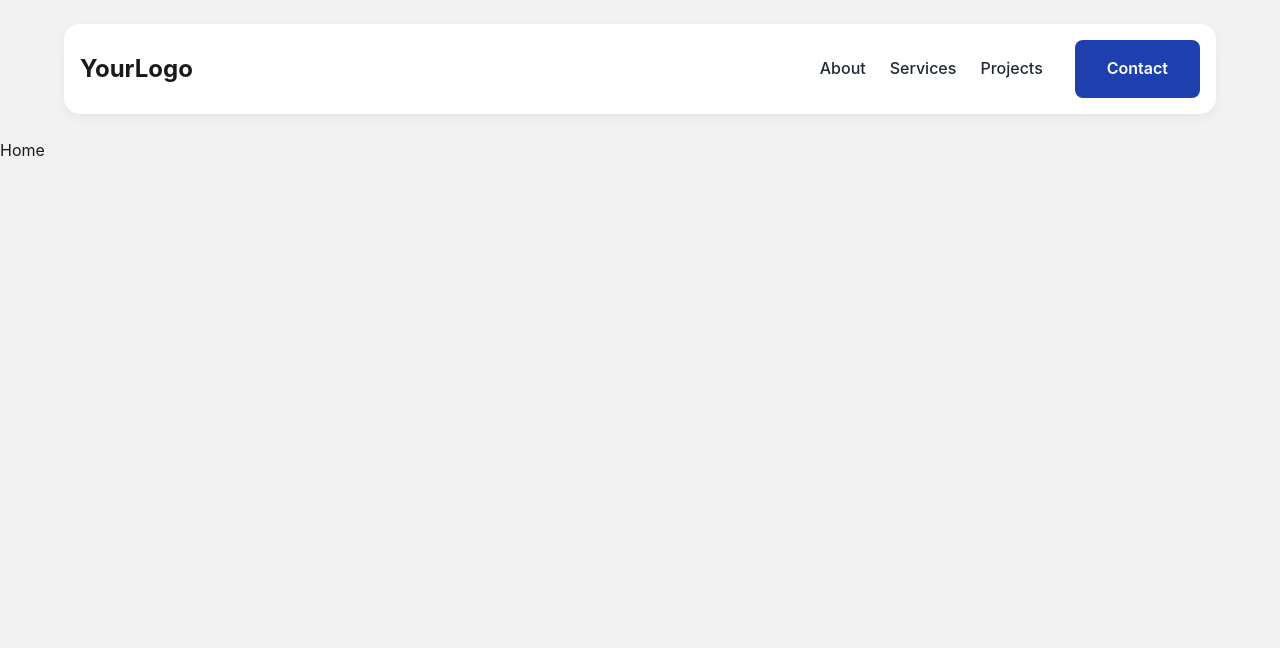
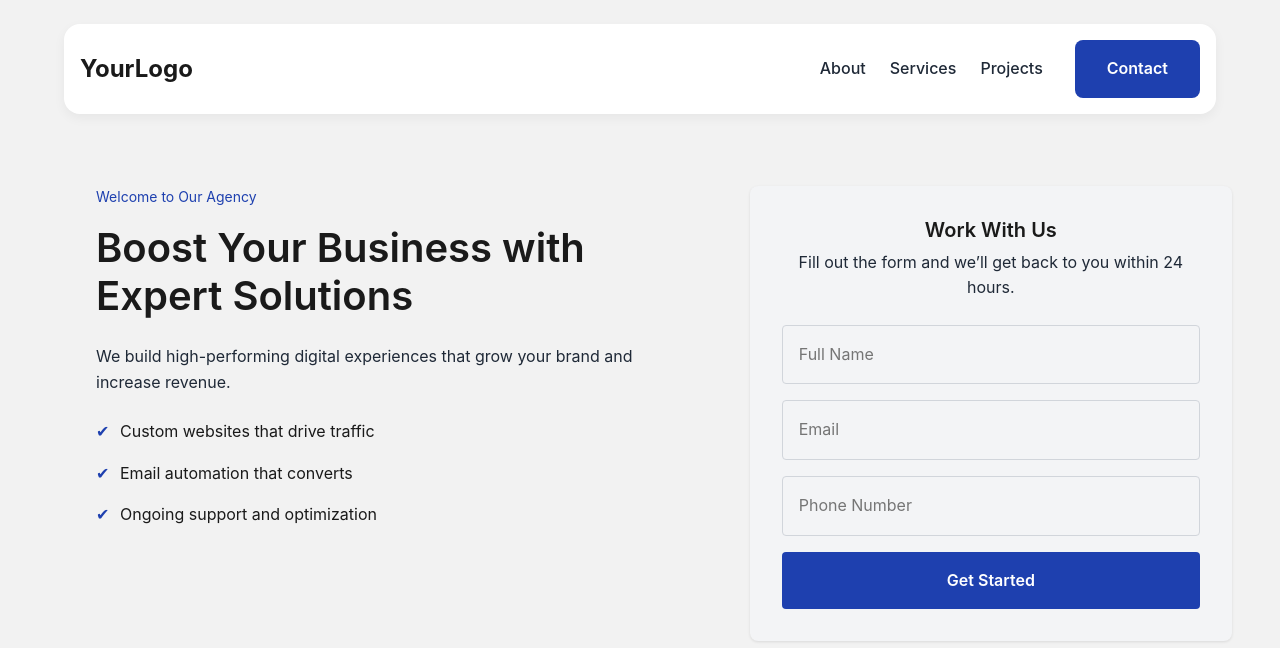
Before and after one commit to CESAR-JARAMILLO/Digital-Agency-Template, a Next.js app: page / in a window 1280 px wide. Shown: the top 648 px of the page. Built offline with nearby package versions, Linux system fonts and the light colour scheme.

Commit message:
create and style Hero

```diff
--- a/app/page.tsx
+++ b/app/page.tsx
@@ -1,3 +1,9 @@
+import Hero from "@/components/Hero";
+
 export default function Home() {
-  return <div>Home</div>;
+  return (
+    <>
+      <Hero />
+    </>
+  );
 }
--- /dev/null
+++ b/components/Hero.tsx
@@ -0,0 +1,48 @@
+const Hero = () => {
+  return (
+    <section className="hero">
+      <div className="hero__container">
+        <div className="hero__content">
+          <p className="hero__subheading">Welcome to Our Agency</p>
+          <h1 className="hero__title">
+            Boost Your Business with Expert Solutions
+          </h1>
+          <p className="hero__description">
+            We build high-performing digital experiences that grow your brand
+            and increase revenue.
+          </p>
+          <ul className="hero__bullets">
+            <li>Custom websites that drive traffic</li>
+            <li>Email automation that converts</li>
+            <li>Ongoing support and optimization</li>
+          </ul>
+        </div>
+
+        <div className="hero__form-wrapper">
+          <h2 className="hero__form-title">Work With Us</h2>
+          <p className="hero__form-description">
+            Fill out the form and we’ll get back to you within 24 hours.
+          </p>
+          <form className="hero__form">
+            <input
+              type="text"
+              placeholder="Full Name"
+              className="hero__input"
+            />
+            <input type="email" placeholder="Email" className="hero__input" />
+            <input
+              type="tel"
+              placeholder="Phone Number"
+              className="hero__input"
+            />
+            <button type="submit" className="hero__submit">
+              Get Started
+            </button>
+          </form>
+        </div>
+      </div>
+    </section>
+  );
+};
+
+export default Hero;
--- /dev/null
+++ b/styles/components/_hero.scss
@@ -0,0 +1,132 @@
+@use "../utils/variables" as *;
+
+.hero {
+  padding: $spacing-xl 0;
+
+  &__container {
+    display: flex;
+    justify-content: space-between;
+    align-items: flex-start;
+    gap: $spacing-xl;
+    padding: 0 $spacing-xl;
+
+    @media (max-width: $bp-md) {
+      flex-direction: column;
+      padding: 0;
+    }
+
+    @media (max-width: $bp-sm) {
+      padding: 0;
+    }
+  }
+
+  &__content {
+    flex: 2;
+    padding: 0 $spacing-xl;
+
+    @media (max-width: $bp-md) {
+      padding: 0 $spacing-lg;
+    }
+
+    @media (max-width: $bp-sm) {
+      padding: 0 $spacing-md;
+    }
+  }
+
+  &__subheading {
+    font-size: $font-size-sm;
+    color: $color-primary;
+    margin-bottom: $spacing-sm;
+  }
+
+  &__title {
+    font-size: $font-size-3xl;
+    color: $color-black;
+    margin-bottom: $spacing-md;
+  }
+
+  &__description {
+    font-size: $font-size-base;
+    color: $text-base;
+    margin-bottom: $spacing-md;
+  }
+
+  &__bullets {
+    list-style: none;
+    padding: 0;
+    margin: 0;
+
+    li {
+      margin-bottom: $spacing-sm;
+      padding-left: 1.5rem;
+      position: relative;
+      font-size: $font-size-base;
+      color: $color-black;
+
+      &::before {
+        content: "✔";
+        color: $color-primary;
+        position: absolute;
+        left: 0;
+        top: 0;
+      }
+    }
+  }
+
+  &__form-wrapper {
+    flex: 1.5;
+    background-color: $color-gray-100;
+    padding: $spacing-lg;
+    border-radius: $radius-md;
+    box-shadow: $shadow-sm;
+    text-align: center;
+
+    @media (max-width: $bp-md) {
+      width: 100%;
+      padding: $spacing-lg $spacing-md;
+    }
+
+    @media (max-width: $bp-sm) {
+      padding: $spacing-lg $spacing-sm;
+    }
+  }
+
+  &__form-title {
+    font-size: $font-size-lg;
+    margin-bottom: $spacing-xs;
+    color: $color-black;
+  }
+
+  &__form-description {
+    font-size: $font-size-base;
+    margin-bottom: $spacing-md;
+    color: $text-base;
+  }
+
+  &__form {
+    display: flex;
+    flex-direction: column;
+    gap: $spacing-sm;
+  }
+
+  &__input {
+    padding: $spacing-sm;
+    border: 1px solid $color-gray-300;
+    border-radius: $radius-sm;
+    font-size: $font-size-base;
+  }
+
+  &__submit {
+    padding: $spacing-sm;
+    background-color: $color-primary;
+    color: $color-white;
+    font-weight: 600;
+    border-radius: $radius-sm;
+    cursor: pointer;
+    transition: background-color 0.3s;
+
+    &:hover {
+      background-color: $color-primary-hover;
+    }
+  }
+}
--- a/styles/main.scss
+++ b/styles/main.scss
@@ -1,6 +1,7 @@
 @use "base/reset";
 
 @use "components/navbar";
+@use "components/hero";
 
 @use "layout/container";
 
```
